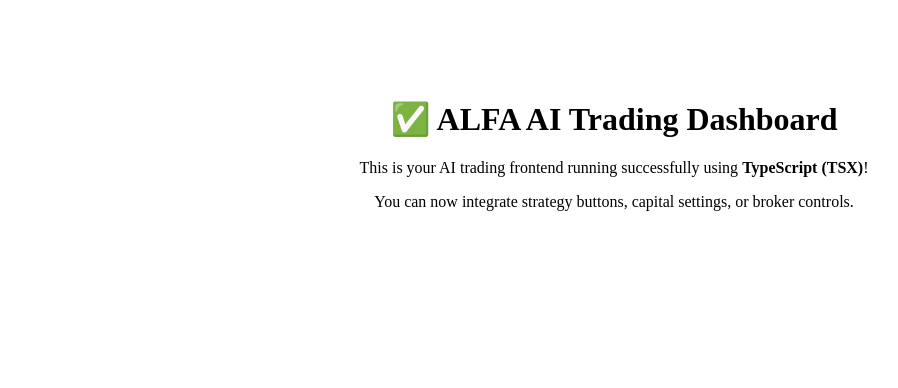
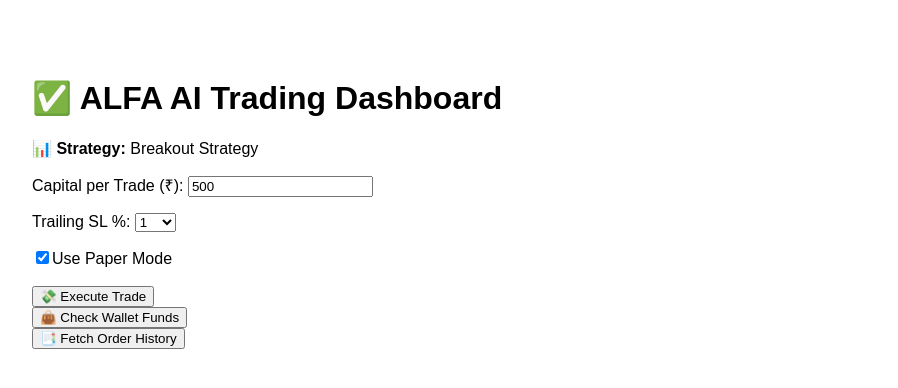
Before and after one commit to ALFATELECOM/ALFA-AI-Trading-Dashboard, a Next.js app in the folder frontend/: page / in a window 1280 px wide. Shown: the top 388 px of the page, without its empty margins (26-924 px from the left). Built offline with nearby package versions, Linux system fonts and the light colour scheme.

Commit message:
Update index.tsx

```diff
--- a/frontend/pages/index.tsx
+++ b/frontend/pages/index.tsx
@@ -1,11 +1,116 @@
-import React from 'react';
+import React, { useState } from 'react';
+import axios from 'axios';
+
+const API_BASE_URL = 'https://alfa-ai-trading-dashboard-backend.onrender.com'; // ✅ Change this if needed
 
 export default function Home() {
+  const [capital, setCapital] = useState(500);
+  const [tsl, setTsl] = useState(1);
+  const [usePaper, setUsePaper] = useState(true);
+  const [tradeResponse, setTradeResponse] = useState<any>(null);
+  const [walletFunds, setWalletFunds] = useState<any>(null);
+  const [orderHistory, setOrderHistory] = useState<any>(null);
+
+  const handleTrade = async () => {
+    try {
+      const response = await axios.post(`${API_BASE_URL}/trade`, {
+        strategy: 'Breakout Strategy',
+        capital,
+        tsl,
+        paper: usePaper,
+      });
+      setTradeResponse(response.data);
+    } catch (error) {
+      setTradeResponse({ status: 'error', message: error.message });
+    }
+  };
+
+  const fetchWalletFunds = async () => {
+    try {
+      const response = await axios.get(`${API_BASE_URL}/funds`);
+      setWalletFunds(response.data);
+    } catch (error) {
+      setWalletFunds({ status: 'error', message: error.message });
+    }
+  };
+
+  const fetchOrderHistory = async () => {
+    try {
+      const response = await axios.get(`${API_BASE_URL}/orders`);
+      setOrderHistory(response.data);
+    } catch (error) {
+      setOrderHistory({ status: 'error', message: error.message });
+    }
+  };
+
   return (
-    <div style={{ textAlign: 'center', marginTop: '100px' }}>
-      <h1>✅ ALFA AI Trading Dashboard</h1>
-      <p>This is your AI trading frontend running successfully using <strong>TypeScript (TSX)</strong>!</p>
-      <p>You can now integrate strategy buttons, capital settings, or broker controls.</p>
+    <div style={{ padding: 50, fontFamily: 'Arial' }}>
+      <h1>
+        ✅ <b>ALFA AI Trading Dashboard</b>
+      </h1>
+
+      <p>
+        <b>📊 Strategy:</b> Breakout Strategy
+      </p>
+
+      <p>
+        Capital per Trade (₹):{' '}
+        <input
+          type="number"
+          value={capital}
+          onChange={(e) => setCapital(Number(e.target.value))}
+        />
+      </p>
+
+      <p>
+        Trailing SL %:{' '}
+        <select value={tsl} onChange={(e) => setTsl(Number(e.target.value))}>
+          <option value={1}>1</option>
+          <option value={1.5}>1.5</option>
+          <option value={2}>2</option>
+        </select>
+      </p>
+
+      <label>
+        <input
+          type="checkbox"
+          checked={usePaper}
+          onChange={() => setUsePaper(!usePaper)}
+        />
+        Use Paper Mode
+      </label>
+
+      <br />
+      <br />
+
+      <button onClick={handleTrade}>💸 Execute Trade</button>
+
+      {tradeResponse && (
+        <div style={{ marginTop: 30 }}>
+          <h3>📉 Trade Response</h3>
+          <pre>{JSON.stringify(tradeResponse, null, 2)}</pre>
+        </div>
+      )}
+
+      <br />
+
+      <button onClick={fetchWalletFunds}>👜 Check Wallet Funds</button>
+      {walletFunds && (
+        <div style={{ marginTop: 10 }}>
+          <h3>💼 Wallet Funds</h3>
+          <pre>{JSON.stringify(walletFunds, null, 2)}</pre>
+        </div>
+      )}
+
+      <br />
+
+      <button onClick={fetchOrderHistory}>📑 Fetch Order History</button>
+      {orderHistory && (
+        <div style={{ marginTop: 10 }}>
+          <h3>📄 Order History</h3>
+          <pre>{JSON.stringify(orderHistory, null, 2)}</pre>
+        </div>
+      )}
     </div>
   );
 }
```
